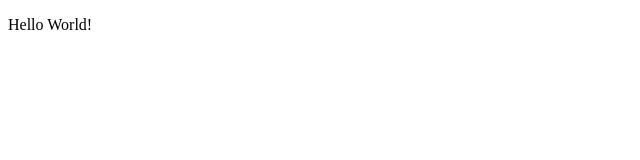
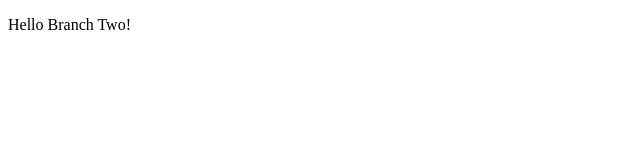
Before and after one commit to CPS847-Group-11/AssignmentOne, a plain HTML site: page git_tst/index.html in a window 1280 px wide. Shown: the full height of the page, 0-640 px from the left. Drawn offline with Linux system fonts and the light colour scheme.

Commit message:
Update index.html

```diff
--- a/git_tst/index.html
+++ b/git_tst/index.html
@@ -6,6 +6,6 @@
     <title>Document</title>
 </head>
 <body>
-    <p>Hello World!</p>
+    <p>Hello Branch Two!</p>
 </body>
 </html>
```
